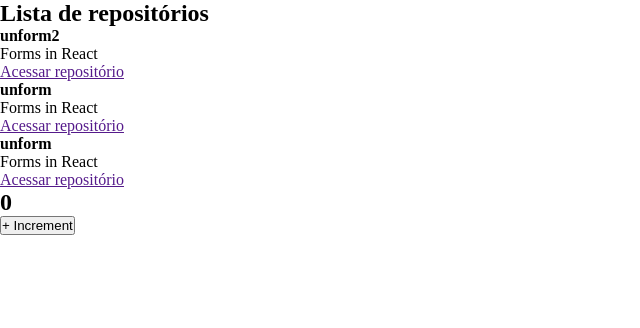
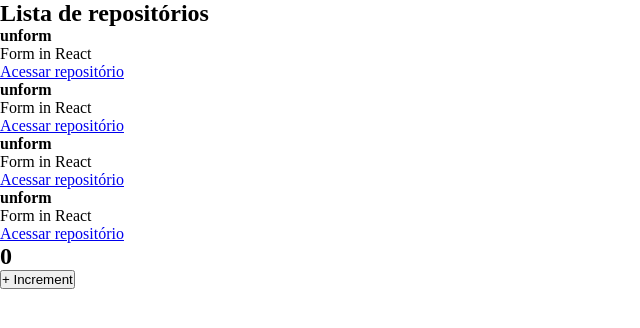
Before and after one commit to elvesbd/01-github-explorer, a React app: page / in a window 1280 px wide. Shown: the top 328 px of the page, without its empty margins (0-640 px from the left). Built offline with nearby package versions, Linux system fonts and the light colour scheme.

Commit message:
passing on props

```diff
--- /dev/null
+++ b/src/components/RepositoryItem.jsx
@@ -0,0 +1,10 @@
+export function RepositoryItem(props) {
+  return (
+    <li>
+      <strong>{props.repository.name ?? 'default'}</strong>
+      <p>{props.repository.description}</p>
+
+      <a href={props.repository.link}>Acessar repositório</a>
+    </li>
+  );
+}
--- a/src/components/RepositoryList.jsx
+++ b/src/components/RepositoryList.jsx
@@ -1,4 +1,10 @@
-const repositoryName = 'unform2';
+import { RepositoryItem } from "./RepositoryItem";
+
+const repository = {
+  name: 'unform',
+  description: 'Form in React',
+  link: 'https://github.com/unform/unform'
+}
 
 export function RepositoryList() {
   return (
@@ -6,26 +12,10 @@ export function RepositoryList() {
       <h1>Lista de repositórios</h1>
 
       <ul>
-        <li>
-          <strong>{ repositoryName }</strong>
-          <p>Forms in React</p>
-
-          <a href="">Acessar repositório</a>
-        </li>
-
-        <li>
-          <strong>unform</strong>
-          <p>Forms in React</p>
-
-          <a href="">Acessar repositório</a>
-        </li>
-
-        <li>
-          <strong>unform</strong>
-          <p>Forms in React</p>
-
-          <a href="">Acessar repositório</a>
-        </li>
+        <RepositoryItem repository={repository} />
+        <RepositoryItem repository={repository}/>
+        <RepositoryItem repository={repository}/>
+        <RepositoryItem repository={repository}/>
       </ul>
     </section>
   );
```
